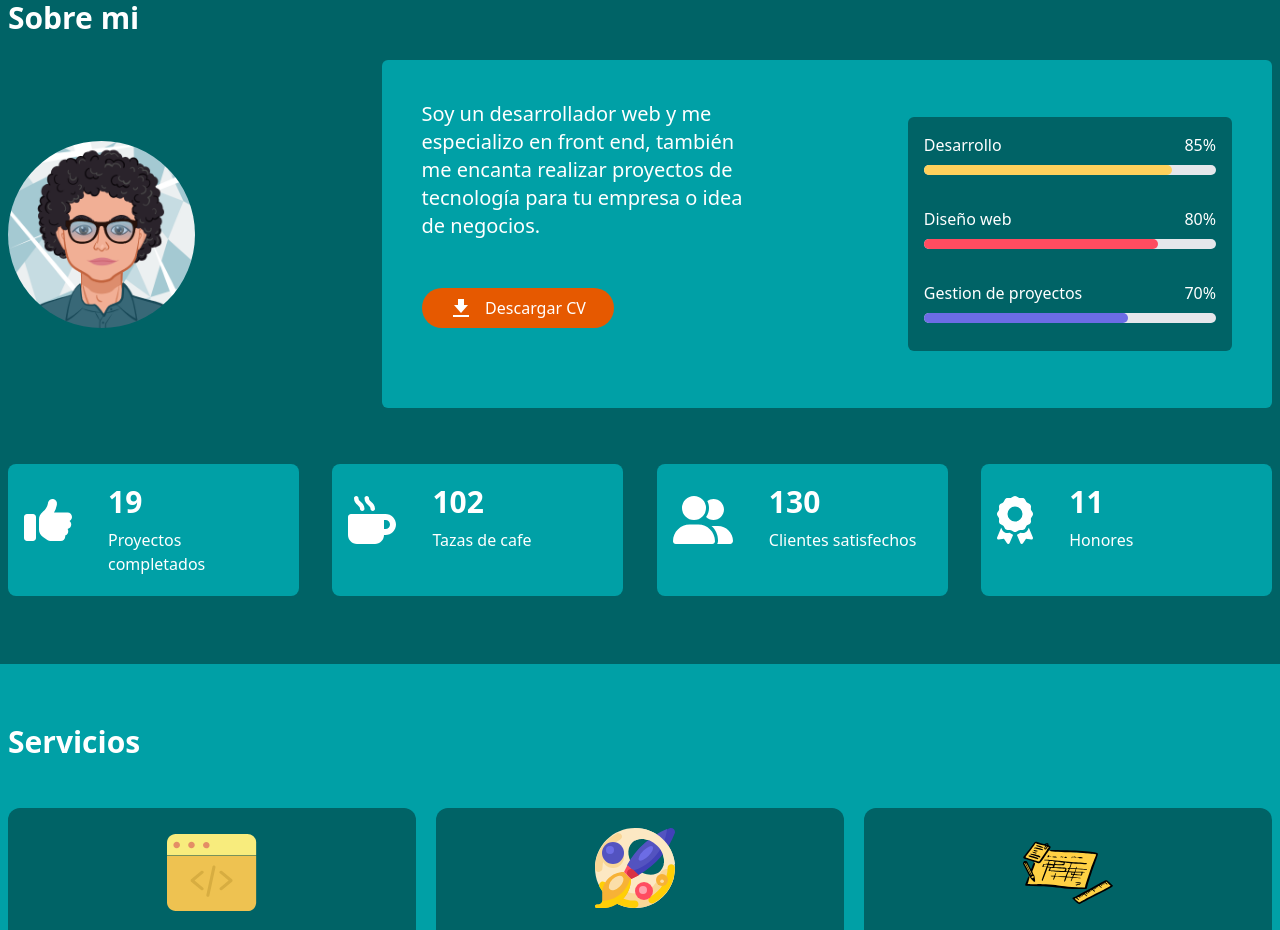
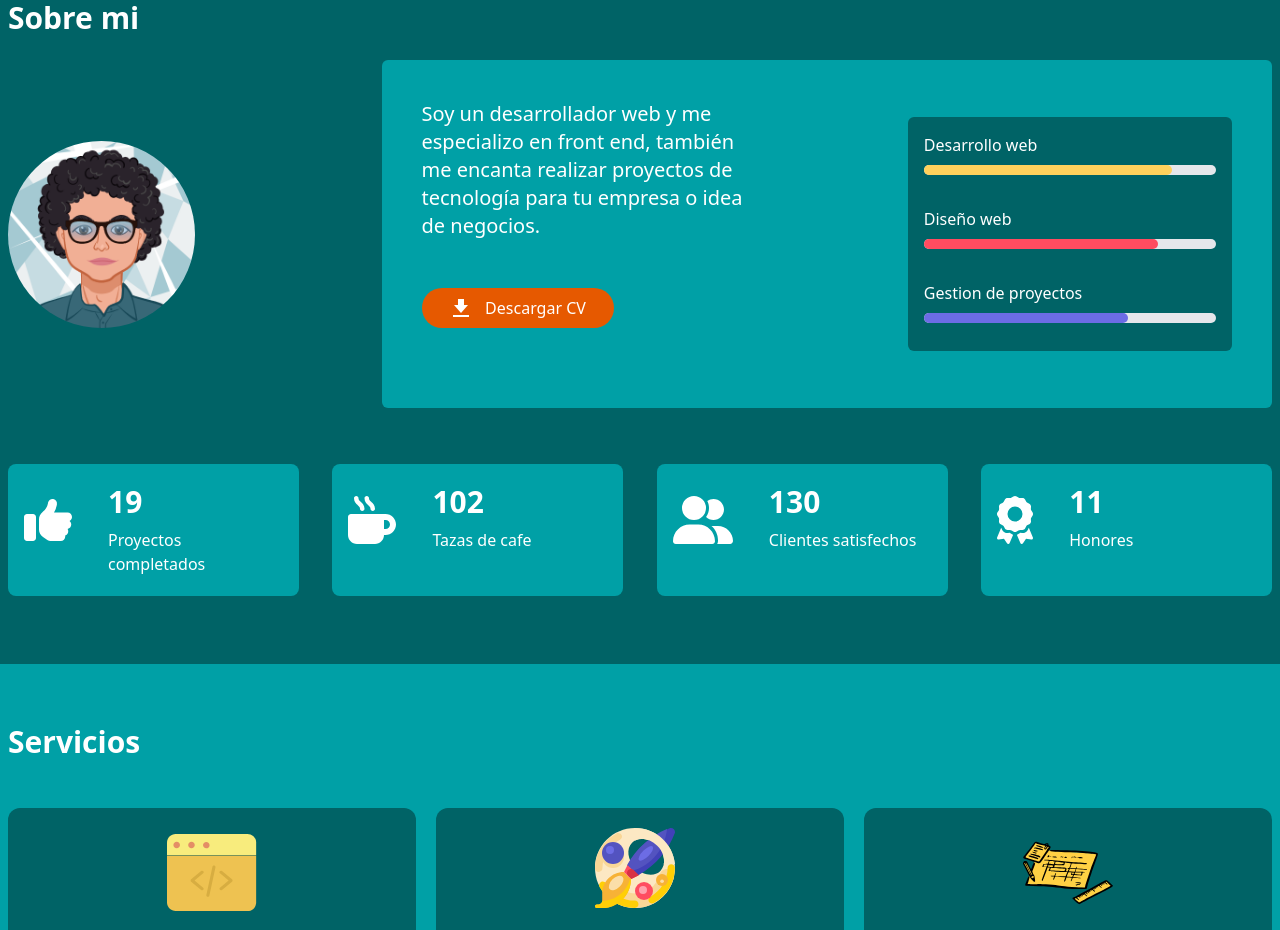
Before and after one commit to RubenJ27/Portafolio-profesional, a React (Vite) app: page / in a window 1280 px wide. Shown: the part 840-1770 px from the top of the page. Built offline with nearby package versions, Linux system fonts and the light colour scheme.

Commit message:
Se realizaron cambios en la seccion de sobre mi

```diff
--- a/src/pages/ProfilePage.jsx
+++ b/src/pages/ProfilePage.jsx
@@ -40,8 +40,8 @@ export default function ProfilePage() {
                 {/* skill-1 */}
                 <div className="w-full mb-8">
                   <div className="flex justify-between mb-2">
-                    <h1 className="text-white">Desarrollo</h1>{" "}
-                    <h1 className="text-white">85%</h1>
+                    <h1 className="text-white">Desarrollo web</h1>{" "}
+                   {/*  <h1 className="text-white">85%</h1> */}
                   </div>
                   <div className="w-full bg-gray-200 rounded-full h-2.5 dark:bg-gray-700">
                     <div className="bg-yellow-progress h-2.5 rounded-full w-[85%]"></div>
@@ -51,7 +51,7 @@ export default function ProfilePage() {
                 <div className="w-full mb-8">
                   <div className="flex justify-between mb-2">
                     <h1 className="text-white">Diseño web</h1>{" "}
-                    <h1 className="text-white">80%</h1>
+                    {/* <h1 className="text-white">80%</h1> */}
                   </div>
                   <div className="w-full bg-gray-200 rounded-full h-2.5 dark:bg-gray-700">
                     <div className="bg-red-progress h-2.5 rounded-full w-4/5"></div>
@@ -61,7 +61,7 @@ export default function ProfilePage() {
                 <div className="w-full mb-3">
                   <div className="flex justify-between mb-2">
                     <h1 className="text-white">Gestion de proyectos</h1>{" "}
-                    <h1 className="text-white">70%</h1>
+                    {/* <h1 className="text-white">70%</h1> */}
                   </div>
                   <div className="w-full bg-gray-200 rounded-full h-2.5 dark:bg-gray-700">
                     <div className="bg-projects-management-progress h-2.5 rounded-full w-[70%]"></div>
```
